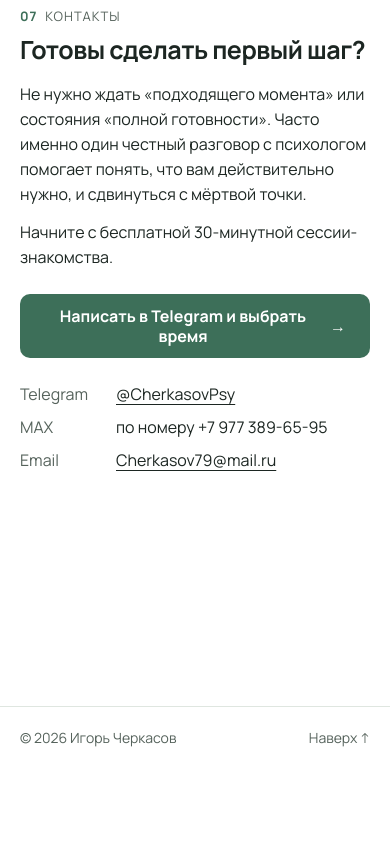
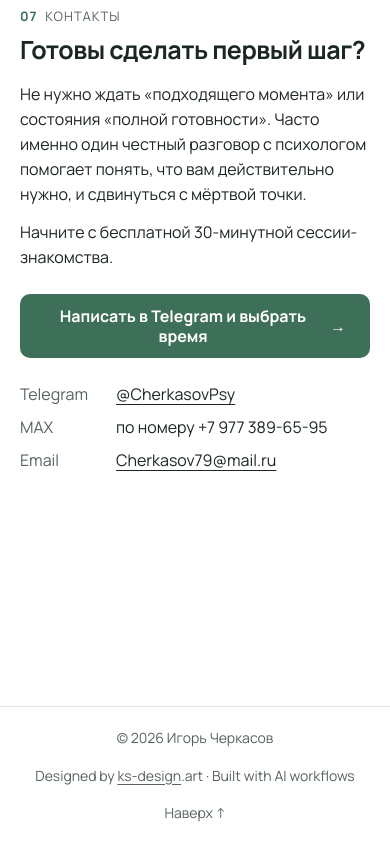
Before and after one commit to kiaquila/igor-psy, a website: page public/index.html in a window 390 px wide. Shown: the part 5650-6494 px from the top of the page. Before the commit the page ends 6419 px from the top, so only its background shows below. Drawn offline with Linux system fonts and the light colour scheme.

Commit message:
Add centered footer design credit
Co-authored-by: OpenAI Codex <codex@openai.com>

```diff
--- a/public/assets/site.css
+++ b/public/assets/site.css
@@ -117,8 +117,11 @@ details p{padding-bottom:14px;max-width:62ch}
 .contacts p>span:first-child,.contacts small{color:var(--muted)}
 .contacts small{font-size:14px}
 .foot{border-top:1px solid var(--line);font-size:14px;color:var(--muted)}
-.foot .wrap{display:flex;justify-content:space-between;gap:16px;padding:20px 0}
+.foot .wrap{display:grid;grid-template-columns:minmax(0,1fr) auto minmax(0,1fr);align-items:center;gap:16px;padding:20px 0}
 .foot a{text-decoration:none}
+.foot .wrap>a{justify-self:end}
+.foot-credit{text-align:center}
+.foot-credit a{text-decoration:underline}
 .last{min-height:calc(100svh - var(--hh) - 64px)}
 
 @media(min-width:1000px){
@@ -141,6 +144,7 @@ details p{padding-bottom:14px;max-width:62ch}
 }
 @media(max-width:1099px){.brand small{display:none}}
 @media(max-width:999px){
+  .foot .wrap{display:flex;flex-direction:column;align-items:center;text-align:center}
   body{font-size:16px}
   :root{--pad:24px;--hh:132px}
   :root.js{--hh:55px}
--- a/public/index.html
+++ b/public/index.html
@@ -56,7 +56,7 @@
 <p><span>Email</span> <a href="mailto:Cherkasov79@mail.ru">Cherkasov79@mail.ru</a></p>
 </address></div></div></section>
 </main>
-<footer class="foot"><div class="wrap"><span>© 2026 Игорь Черкасов</span><a href="#top">Наверх ↑</a></div></footer>
+<footer class="foot"><div class="wrap"><span>© 2026 Игорь Черкасов</span><span class="foot-credit" lang="en">Designed by <a href="https://ks-design.art/" rel="author">ks-design</a>.art · Built with AI workflows</span><a href="#top">Наверх ↑</a></div></footer>
 <script src="/assets/site.js" defer></script>
 </body>
 </html>
```
Also changed, not shown: public/404.html (+1 -1 lines), public/practice/index.html (+1 -1 lines).
